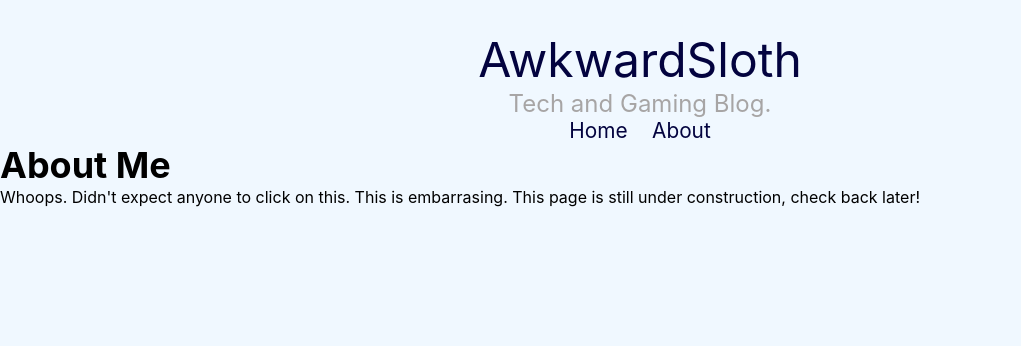
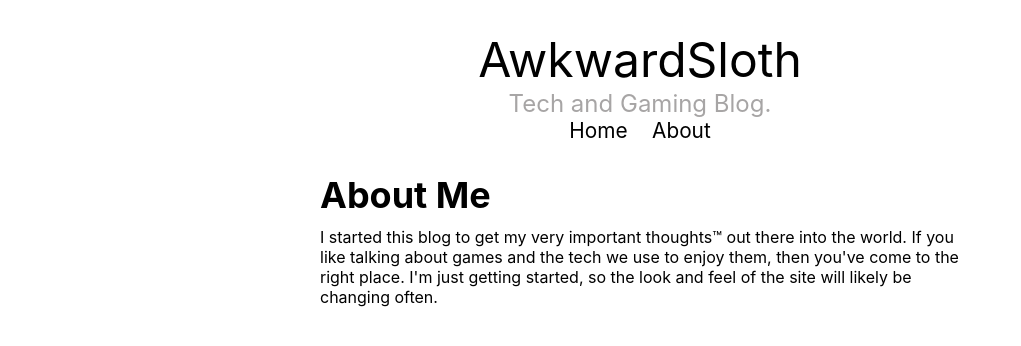
Before and after one commit to ShantelAcker/sloth_blog, a Django app: page /about/ in a window 1280 px wide. Shown: the top 346 px of the page, without its empty margins (0-1021 px from the left). Run offline with Django 3.2, Linux system fonts and the light colour scheme.

Commit message:
Updated about page and styling.

```diff
--- a/blog/static/css/style.css
+++ b/blog/static/css/style.css
@@ -6,7 +6,7 @@
 
 body {
     font-family: -apple-system, BlinkMacSystemFont, 'Segoe UI', Roboto, Oxygen, Ubuntu, Cantarell, 'Open Sans', 'Helvetica Neue', sans-serif;
-    background-color: aliceblue;
+    /* background-color: aliceblue; */
 }
 
 /* header styles */
@@ -26,7 +26,8 @@
 
 header a {
     text-decoration: none;
-    color: rgb(3, 3, 63);
+    /* color: rgb(3, 3, 63); */
+    color: black;
 }
 
 header li {
@@ -72,3 +73,35 @@
     color: rgb(3, 3, 63);
 
 }
+
+/* about page styles */
+.about {
+    max-width: 80%;
+    margin: 0 auto;
+}
+
+.about h1 {
+    font-size: 36px;
+    margin-top: 30px;
+}
+
+.about p {
+    margin-top: 10px;
+}
+
+/* footer styles */
+footer {
+    text-align: center;
+}
+
+/* add responsive big screen design stuff here */
+/* narrow the max-width more on big screens */
+@media only screen and (min-width: 800px) {
+    article {
+        max-width: 50%;
+    }
+
+    .about {
+        max-width: 50%;
+    }
+}
--- a/blog/templates/blog/about.html
+++ b/blog/templates/blog/about.html
@@ -2,7 +2,9 @@
 
 {% block content %}
 
-<h1>About Me</h1>
-<p>Whoops. Didn't expect anyone to click on this. This is embarrasing. This page is still under construction, check back later!</p>
-
+<div class="about">
+    <h1>About Me</h1>
+    <!-- <p>Whoops. Didn't expect anyone to click on this. This is embarrasing. This page is still under construction, check back later!</p> -->
+    <p>I started this blog to get my very important thoughts&trade; out there into the world. If you like talking about games and the tech we use to enjoy them, then you've come to the right place. I'm just getting started, so the look and feel of the site will likely be changing often.</p>
+</div>
 {% endblock content %}
--- a/blog/templates/blog/base.html
+++ b/blog/templates/blog/base.html
@@ -22,4 +22,5 @@
 </header>
 {% block content %}{% endblock content %}
 
+
 </html>
--- a/blog/templates/blog/index.html
+++ b/blog/templates/blog/index.html
@@ -16,5 +16,7 @@
 {% empty %}
     <p>No Posts.</p>
 {% endfor %}
-
+<footer>
+    <p>&copy;2020 AwkwardSloth</p>
+</footer>
 {% endblock content %}
```
Lines whose indentation alone changed are shown as unchanged.
